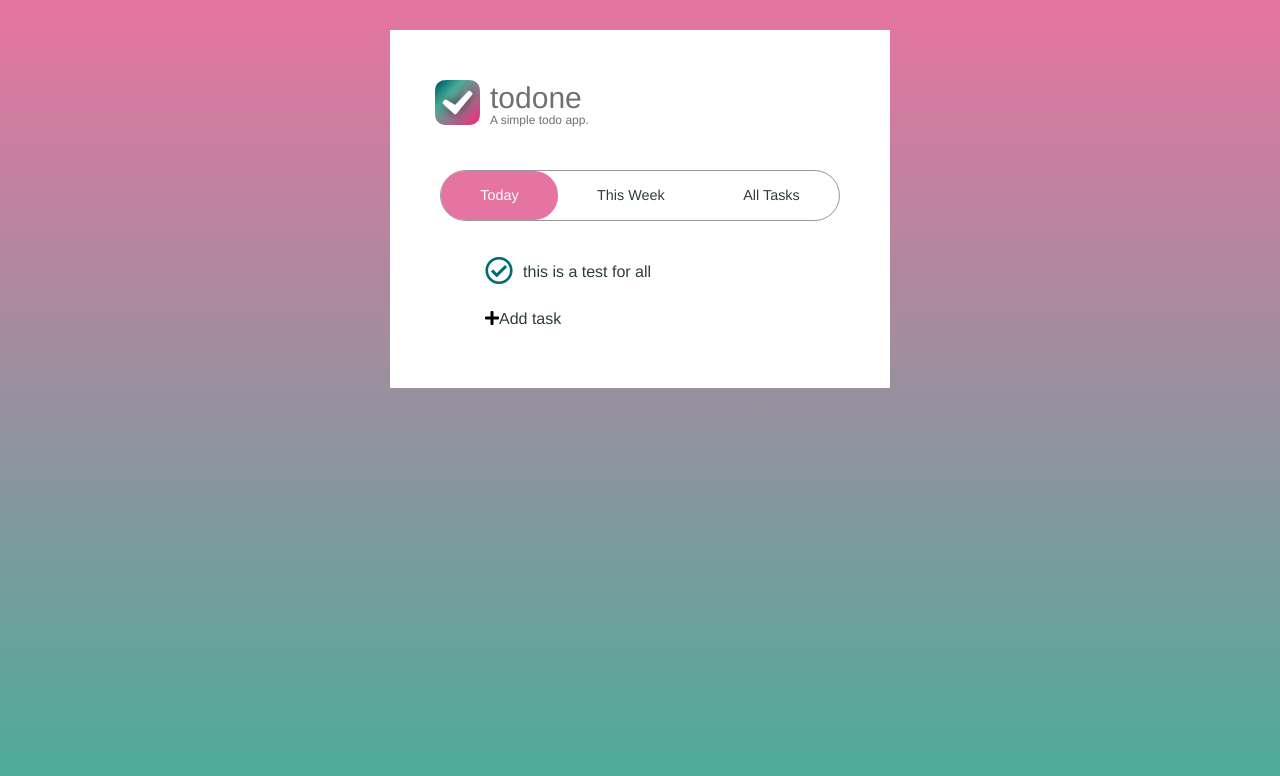
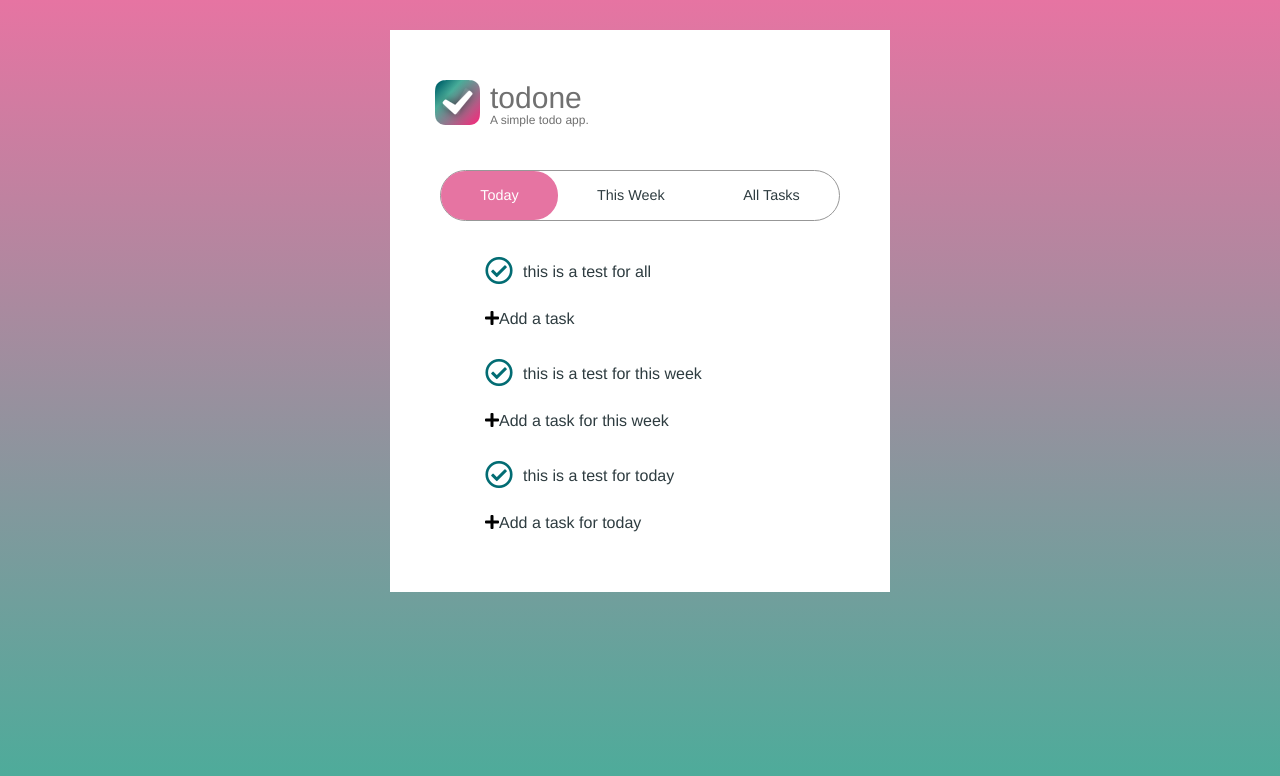
Before and after one commit to morrowdavidson/todone, a React (Create React App) app: page / in a window 1280 px wide. Shown: the top 776 px of the page. Built offline with nearby package versions, Linux system fonts and the light colour scheme.

Commit message:
WIP add item button as a component

```diff
--- /dev/null
+++ b/src/TodoList/AddItemButton.js
@@ -0,0 +1,20 @@
+import React from 'react';
+
+const addItemButton = (props) => {
+  let buttonOrInput = null;
+  console.log(props.enteringInput);
+
+  if (props.enteringInput) {
+    buttonOrInput = <li id={props.id + "Input"} className="list-group-item add-task-input"><button onClick={evt => props.inputToggleHandler(evt)} className="fas fa-plus"></button><input autoFocus onBlur={evt => props.inputToggleHandler(evt)} id={props.id + "InputField"} type="text" /></li>
+  }
+  else {
+    buttonOrInput = <li onClick={props.inputToggleHandler} id={props.id + "Button"} className="list-group-item add-task-button"><button className="fas fa-plus"></button>{props.buttonLabel}</li>
+  }
+  return (
+    <div>
+    {buttonOrInput}
+    </div>
+  )
+}
+
+export default addItemButton;
--- a/src/TodoList/TodoList.js
+++ b/src/TodoList/TodoList.js
@@ -1,6 +1,7 @@
 import React, { Component } from 'react';
 import './TodoList.scss';
 import TodoItem from './TodoItem';
+import AddItemButton from './AddItemButton';
 
 
 class TodoList extends Component {
@@ -13,7 +14,7 @@ class TodoList extends Component {
       todayList: [
         {content: 'this is a test for today'}
       ],
-      thisWeekList: [
+      weekList: [
         {content: 'this is a test for this week'}
       ],
       allList: [
@@ -45,22 +46,36 @@ class TodoList extends Component {
   }
 
   render(){
-    let buttonOrInput = null;
-
-    if (this.state.enteringInput) {
-        buttonOrInput = <li id={this.state.id + "Input"} className="list-group-item add-task-input"><button onClick={evt => this.inputToggleHandler(evt)} className="fas fa-plus"></button><input autoFocus onBlur={evt => this.inputToggleHandler(evt)} id={this.state.id + "InputField"} type="text" /></li>
-    } else {
-        buttonOrInput = <li onClick={this.inputToggleHandler} id={this.state.id + "Button"} className="list-group-item add-task-button"><button className="fas fa-plus"></button>{this.state.buttonLabel}</li>
-    }
-
     let allItems = this.state.allList.map(listItem => {
+      return <TodoItem content={listItem.content}/>
+    })
+    let weekItems = this.state.weekList.map(listItem => {
+      return <TodoItem content={listItem.content}/>
+    })
+    let todayItems = this.state.todayList.map(listItem => {
       return <TodoItem content={listItem.content}/>
     })
 
     return (
       <ul className="list-group" id={this.state.id}>
         {allItems}
-        {buttonOrInput}
+        <AddItemButton
+          id = 'allList'
+          inputToggleHandler = {this.inputToggleHandler}
+          enteringInput = {this.state.enteringInput}
+          buttonLabel = 'Add a task'/>
+        {weekItems}
+        <AddItemButton
+          id = 'weekList'
+          inputToggleHandler = {this.inputToggleHandler}
+          enteringInput = {this.state.enteringInput}
+          buttonLabel = 'Add a task for this week'/>
+        {todayItems}
+        <AddItemButton
+          id = 'todayList'
+          inputToggleHandler = {this.inputToggleHandler}
+          enteringInput = {this.state.enteringInput}
+          buttonLabel = 'Add a task for today'/>
       </ul>
     )
   }
```
